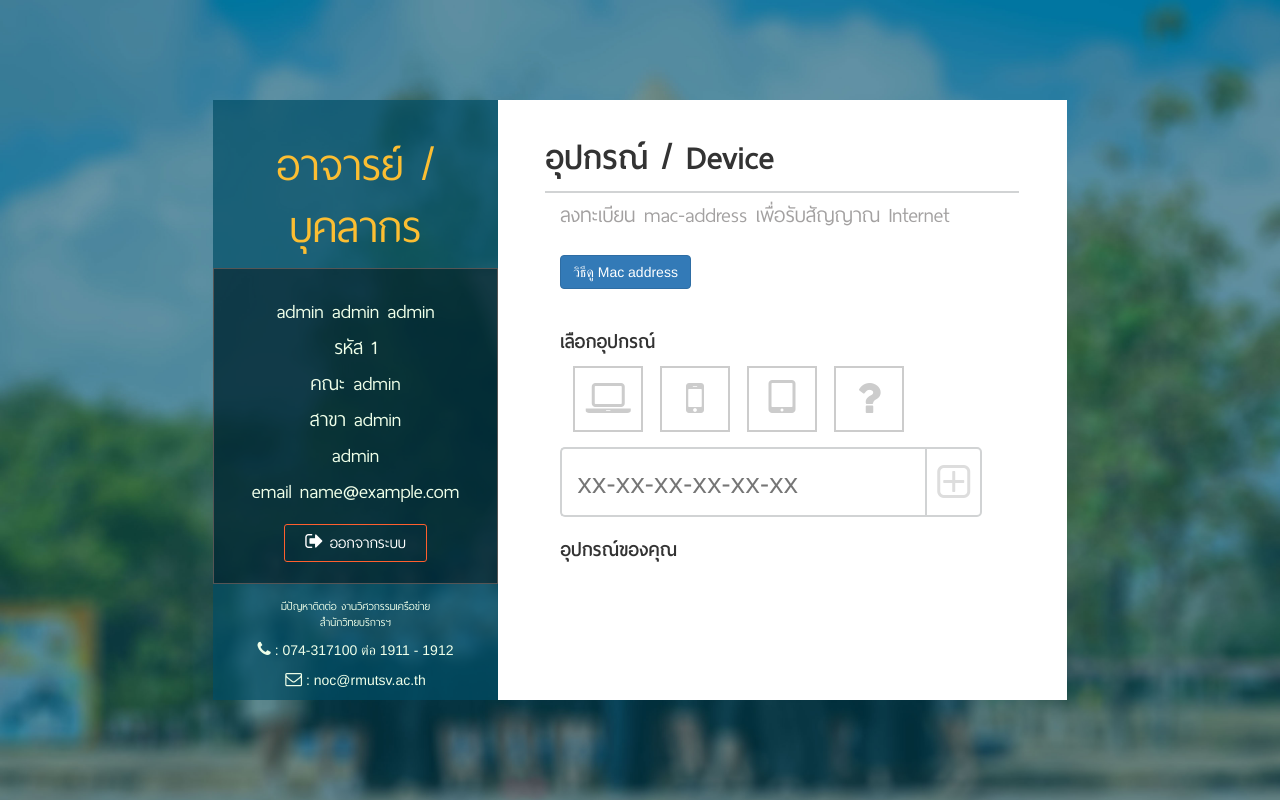
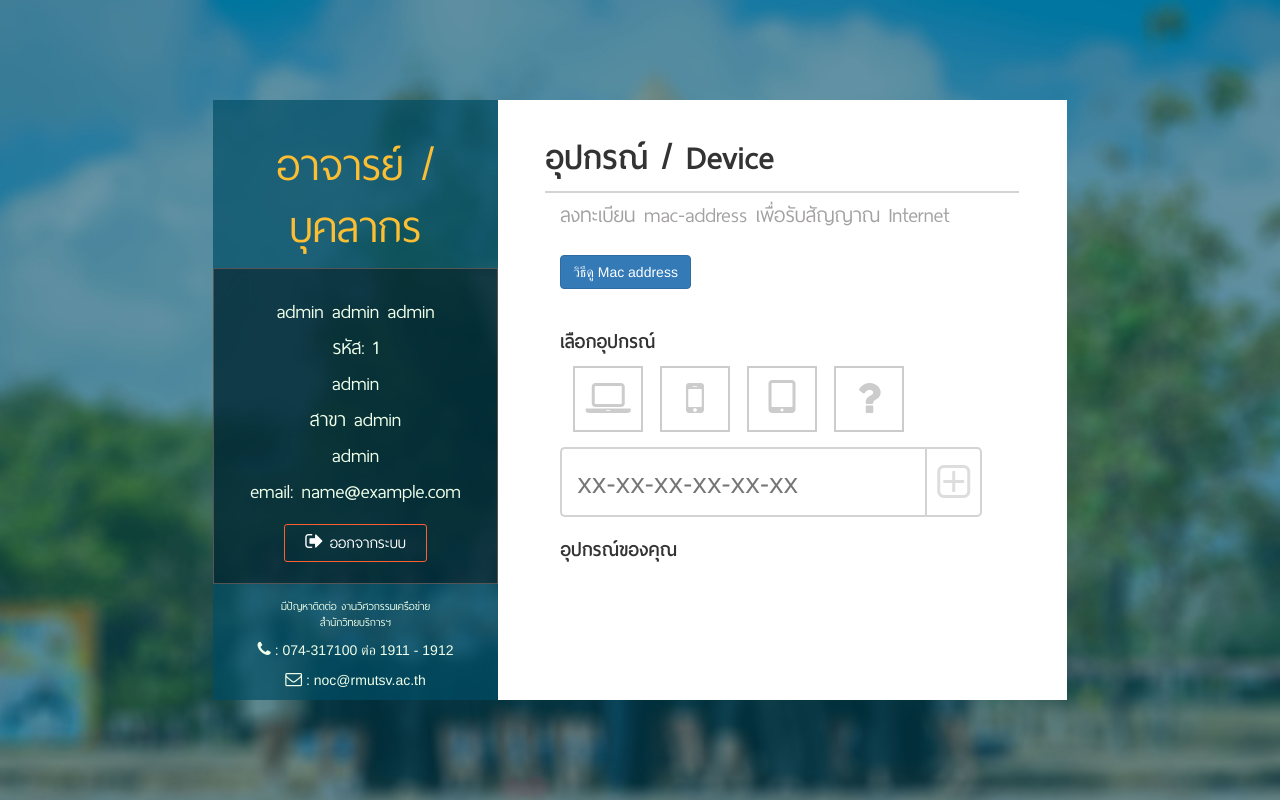
Before and after one commit to sorapan/tidti, a CodeIgniter app: page /tidti/index.php/professor_page/index in a window 1280 px wide. Run offline with CodeIgniter, Linux system fonts and the light colour scheme; the visitor is signed in with stand-in values (Sample User, id 1); data comes from the database, SQL or seed files in the repository.

Commit message:
test commit from other where [2]

```diff
--- a/application/views/professor/index.php
+++ b/application/views/professor/index.php
@@ -29,11 +29,11 @@
             ?>
 
                 <div class="name"><?=$this->session->userdata('prefix_name_id')?> <?= $this->session->userdata('firstname')?> <?=$this->session->userdata('lastname')?></div>
-                <div class="epassport">รหัส <?= $this->session->userdata('id')?></div>
-                <div class="faculty">คณะ <?=$this->session->userdata('department')?></div>
+                <div class="epassport">รหัส: <?= $this->session->userdata('id')?></div>
+                <div class="faculty"><?=$this->session->userdata('department')?></div>
                 <div class="faculty">สาขา <?=$this->session->userdata('branch')?></div>
                 <div class="faculty"><?=$this->session->userdata('location')?></div>
-                <div class="faculty">email <?=$this->session->userdata('email')?></div>
+                <div class="faculty">email: <?=$this->session->userdata('email')?></div>
 
                 <br>
             <?php
```
